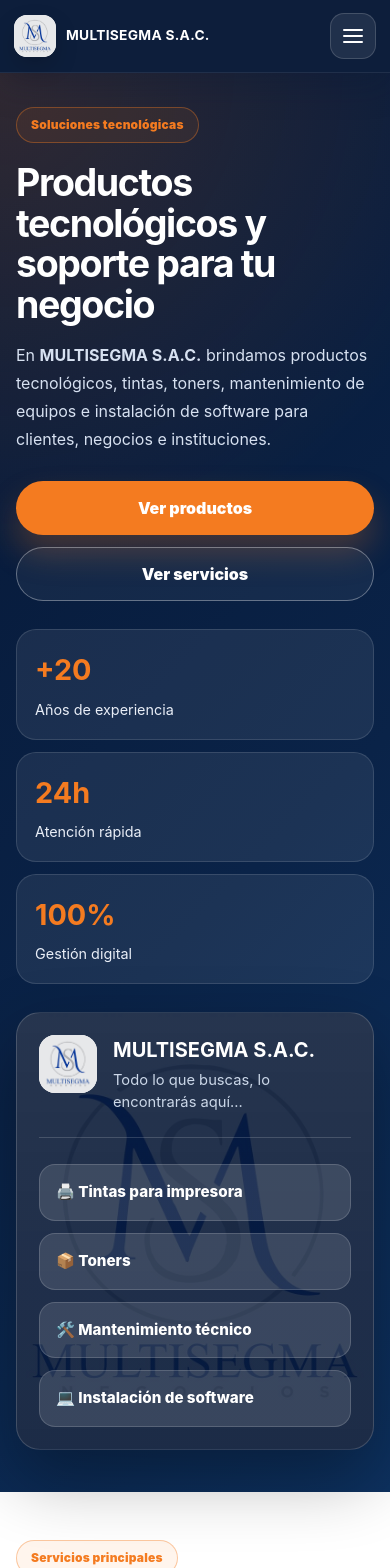
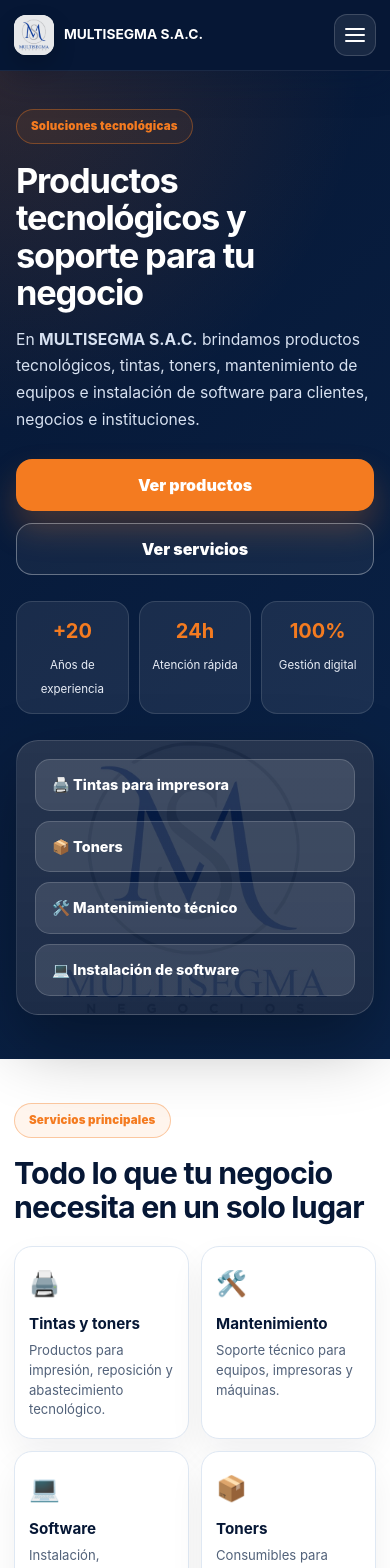
Before and after one commit to JH188/-multisegma-sac, an Angular app in the folder frontend/: page / in a window 390 px wide. Shown: the top 1568 px of the page. Built offline with nearby package versions, Linux system fonts and the light colour scheme; no server answers.

Commit message:
Optimizar vista movil de Multisegma

```diff
--- a/frontend/src/app/app.scss
+++ b/frontend/src/app/app.scss
@@ -596,3 +596,86 @@
     align-items: flex-start;
   }
 }
+/* =========================================================
+   AJUSTE FINAL NAVBAR MÓVIL
+========================================================= */
+
+@media (max-width: 820px) {
+  .site-header {
+    background: #061735;
+  }
+
+  .nav {
+    min-height: 70px;
+    padding: 0 14px;
+  }
+
+  .brand-logo {
+    width: 40px;
+    height: 40px;
+    border-radius: 12px;
+  }
+
+  .brand-text strong {
+    font-size: 0.86rem;
+    letter-spacing: 0;
+  }
+
+  .brand-text small {
+    display: none;
+  }
+
+  .menu-toggle {
+    width: 42px;
+    height: 42px;
+    border-radius: 13px;
+  }
+
+  .nav-panel {
+    top: 70px;
+    left: 10px;
+    right: 10px;
+    padding: 14px;
+    gap: 12px;
+    border-radius: 0 0 20px 20px;
+  }
+
+  .nav-links {
+    grid-template-columns: repeat(2, 1fr);
+    gap: 9px;
+  }
+
+  .nav-links a {
+    padding: 12px 8px;
+    font-size: 0.86rem;
+    border-radius: 13px;
+  }
+
+  .nav-actions {
+    grid-template-columns: repeat(2, 1fr);
+    gap: 9px;
+  }
+
+  .cart-icon-button,
+  .order-link,
+  .btn-login,
+  .btn-logout {
+    min-height: 46px;
+    border-radius: 13px;
+    font-size: 0.84rem;
+  }
+
+  .cart-icon-button {
+    grid-column: span 2;
+  }
+
+  .order-link,
+  .btn-login,
+  .btn-logout {
+    width: 100%;
+  }
+
+  .menu-backdrop {
+    inset: 70px 0 0;
+  }
+}
--- a/frontend/src/app/pages/home/home.scss
+++ b/frontend/src/app/pages/home/home.scss
@@ -1017,3 +1017,383 @@ section {
     min-height: 54px;
   }
 }
+/* =========================================================
+   AJUSTE FINAL CELULAR - MULTISEGMA
+   Productos en 2 columnas y diseño compacto
+========================================================= */
+
+@media (max-width: 820px) {
+  :host {
+    background: #f5f8fc;
+    overflow-x: hidden;
+  }
+
+  section {
+    scroll-margin-top: 82px;
+  }
+
+  /* HERO */
+  .hero-empresa {
+    min-height: auto;
+    padding: 38px 16px 44px;
+    grid-template-columns: 1fr;
+    gap: 26px;
+    background:
+      radial-gradient(circle at top left, rgba(244, 123, 32, 0.16), transparent 34%),
+      linear-gradient(135deg, #061735 0%, #0a2348 100%);
+  }
+
+  .hero-info h1 {
+    font-size: 2.15rem;
+    line-height: 1.08;
+    letter-spacing: -1.2px;
+    margin: 18px 0 14px;
+  }
+
+  .hero-info p {
+    font-size: 0.98rem;
+    line-height: 1.7;
+  }
+
+  .hero-actions {
+    display: grid;
+    grid-template-columns: 1fr;
+    gap: 12px;
+    margin: 26px 0;
+  }
+
+  .btn-primary,
+  .btn-outline {
+    width: 100%;
+    min-height: 52px;
+    border-radius: 16px;
+  }
+
+  .hero-stats {
+    grid-template-columns: repeat(3, 1fr);
+    gap: 10px;
+  }
+
+  .hero-stats div {
+    padding: 14px 10px;
+    text-align: center;
+    border-radius: 16px;
+  }
+
+  .hero-stats strong {
+    font-size: 1.25rem;
+  }
+
+  .hero-stats span {
+    font-size: 0.72rem;
+    line-height: 1.3;
+  }
+
+  .hero-card {
+    min-height: auto;
+    padding: 18px;
+    border-radius: 22px;
+  }
+
+  .hero-card-top {
+    display: none;
+  }
+
+  .hero-service-list {
+    margin-top: 0;
+    gap: 10px;
+  }
+
+  .hero-service-list span {
+    padding: 14px 16px;
+    border-radius: 15px;
+    font-size: 0.9rem;
+  }
+
+  /* SECCIONES */
+  .categorias,
+  .products-section,
+  .flujo,
+  .ubicacion {
+    padding: 44px 14px;
+  }
+
+  .tag,
+  .section-label,
+  .section-head span {
+    padding: 8px 14px;
+    font-size: 0.72rem;
+  }
+
+  .section-head {
+    margin-bottom: 22px;
+  }
+
+  .section-head h2,
+  .products-section h2 {
+    font-size: 1.9rem;
+    line-height: 1.12;
+    letter-spacing: -0.8px;
+  }
+
+  .section-description {
+    font-size: 0.95rem;
+    line-height: 1.65;
+  }
+
+  /* SERVICIOS MÁS COMPACTOS */
+  .categorias-grid {
+    grid-template-columns: repeat(2, 1fr);
+    gap: 12px;
+  }
+
+  .categorias-grid article {
+    min-height: auto;
+    padding: 18px 14px;
+    border-radius: 18px;
+  }
+
+  .icon {
+    font-size: 1.55rem;
+    margin-bottom: 12px;
+  }
+
+  .categorias-grid h3 {
+    font-size: 0.95rem;
+    line-height: 1.25;
+    margin-bottom: 8px;
+  }
+
+  .categorias-grid p {
+    font-size: 0.82rem;
+    line-height: 1.5;
+  }
+
+  /* PRODUCTOS */
+  .products-section {
+    background: #eef4fb;
+  }
+
+  .products-section .section-label {
+    margin: 0 0 12px;
+  }
+
+  .products-section h2,
+  .products-section .section-description {
+    text-align: left;
+  }
+
+  .category-filter {
+    display: flex;
+    justify-content: flex-start;
+    flex-wrap: nowrap;
+    overflow-x: auto;
+    gap: 10px;
+    margin: 22px 0 18px;
+    padding-bottom: 10px;
+  }
+
+  .category-filter button {
+    flex: 0 0 auto;
+    padding: 10px 18px;
+    font-size: 0.84rem;
+    border-radius: 999px;
+  }
+
+  .filter-result {
+    margin: 0 0 16px;
+    font-size: 0.86rem;
+  }
+
+  .products-grid {
+    display: grid;
+    grid-template-columns: repeat(2, minmax(0, 1fr)) !important;
+    gap: 12px;
+  }
+
+  .product-card {
+    border-radius: 18px;
+    overflow: hidden;
+    box-shadow: 0 10px 24px rgba(15, 23, 42, 0.08);
+  }
+
+  .product-card img {
+    width: 100%;
+    height: 135px !important;
+    object-fit: contain;
+    background: #ffffff;
+    padding: 10px;
+  }
+
+  .product-body {
+    padding: 14px;
+  }
+
+  .product-category {
+    font-size: 0.62rem;
+    margin-bottom: 8px;
+  }
+
+  .product-body h3 {
+    min-height: 38px;
+    font-size: 0.88rem;
+    line-height: 1.25;
+    margin-bottom: 8px;
+  }
+
+  .product-body p {
+    min-height: 52px;
+    font-size: 0.76rem;
+    line-height: 1.45;
+    margin-bottom: 12px;
+    display: -webkit-box;
+    -webkit-line-clamp: 3;
+    -webkit-box-orient: vertical;
+    overflow: hidden;
+  }
+
+  .price-label {
+    font-size: 0.68rem;
+  }
+
+  .product-footer strong {
+    font-size: 1rem;
+  }
+
+  .product-footer {
+    gap: 10px;
+  }
+
+  .product-actions {
+    display: grid;
+    grid-template-columns: 1fr;
+    gap: 8px;
+  }
+
+  .product-actions button {
+    min-height: 38px;
+    padding: 9px 10px;
+    border-radius: 10px;
+    font-size: 0.78rem;
+  }
+
+  /* PROCESO DE COMPRA */
+  .flujo {
+    background: #ffffff;
+  }
+
+  .flujo-grid {
+    grid-template-columns: repeat(2, 1fr);
+    gap: 12px;
+  }
+
+  .flujo-grid div {
+    min-height: auto;
+    padding: 18px 14px;
+    border-radius: 18px;
+  }
+
+  .flujo-grid b {
+    font-size: 1.05rem;
+    margin-bottom: 8px;
+  }
+
+  .flujo-grid h3 {
+    font-size: 0.9rem;
+    line-height: 1.25;
+    margin-bottom: 8px;
+  }
+
+  .flujo-grid p {
+    font-size: 0.76rem;
+    line-height: 1.45;
+  }
+
+  /* UBICACIÓN */
+  .ubicacion-container {
+    grid-template-columns: 1fr;
+    gap: 14px;
+  }
+
+  .ubicacion-info {
+    padding: 20px;
+    border-radius: 18px;
+  }
+
+  .ubicacion-info h3 {
+    font-size: 1.1rem;
+  }
+
+  .ubicacion-info p {
+    font-size: 0.9rem;
+  }
+
+  .btn-mapa {
+    width: 100%;
+    justify-content: center;
+    border-radius: 14px;
+  }
+
+  .mapa-box,
+  .mapa-box iframe {
+    min-height: 280px;
+    border-radius: 18px;
+  }
+
+  /* CTA */
+  .cta {
+    margin: 0 14px;
+    padding: 26px 20px;
+    grid-template-columns: 1fr;
+    text-align: center;
+    border-radius: 20px;
+  }
+
+  .cta h2 {
+    font-size: 1.45rem;
+    line-height: 1.2;
+  }
+
+  .cta p {
+    font-size: 0.9rem;
+  }
+
+  .cta a {
+    width: 100%;
+    min-height: 50px;
+    border-radius: 14px;
+  }
+}
+
+/* CELULAR MUY PEQUEÑO */
+@media (max-width: 380px) {
+  .products-grid {
+    grid-template-columns: repeat(2, minmax(0, 1fr)) !important;
+    gap: 10px;
+  }
+
+  .product-card img {
+    height: 120px !important;
+  }
+
+  .product-body {
+    padding: 12px;
+  }
+
+  .product-body h3 {
+    font-size: 0.82rem;
+  }
+
+  .product-body p {
+    font-size: 0.72rem;
+  }
+
+  .product-actions button {
+    font-size: 0.72rem;
+  }
+
+  .categorias-grid,
+  .flujo-grid {
+    grid-template-columns: 1fr;
+  }
+}
```
